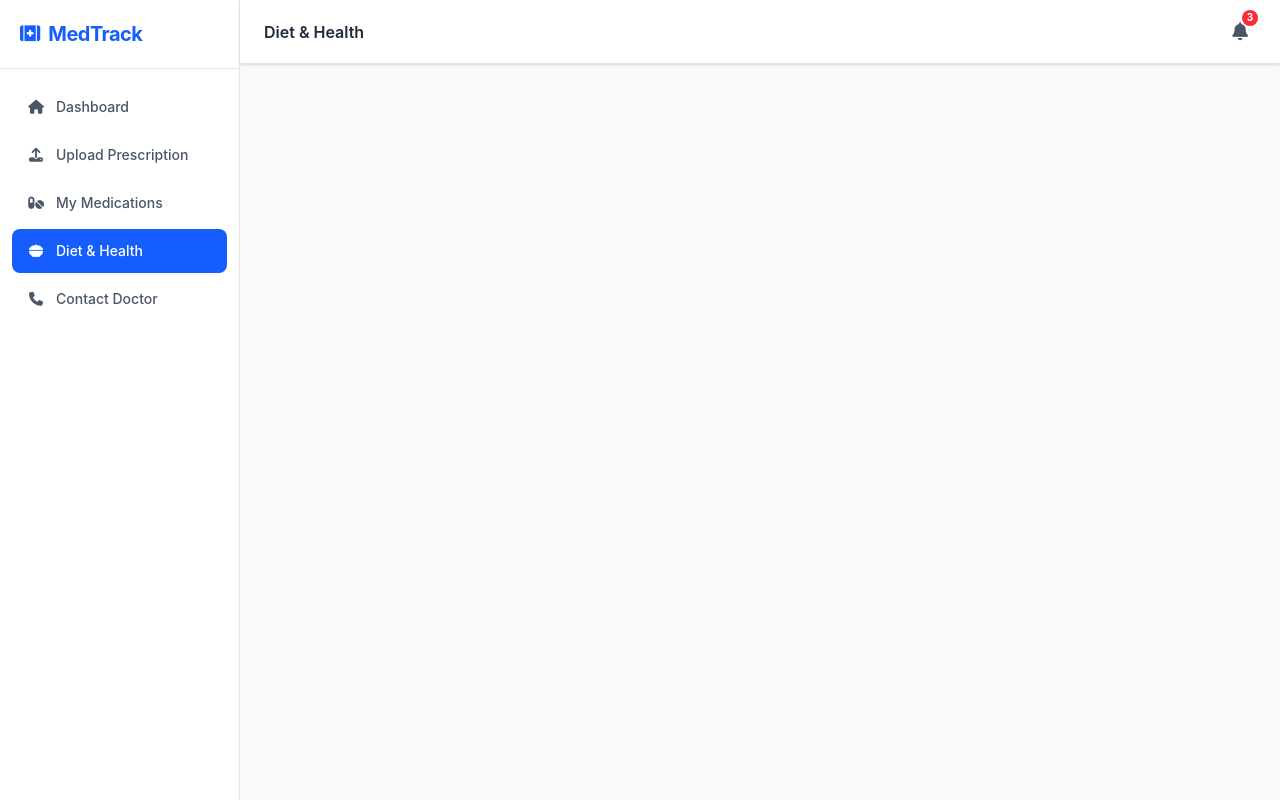
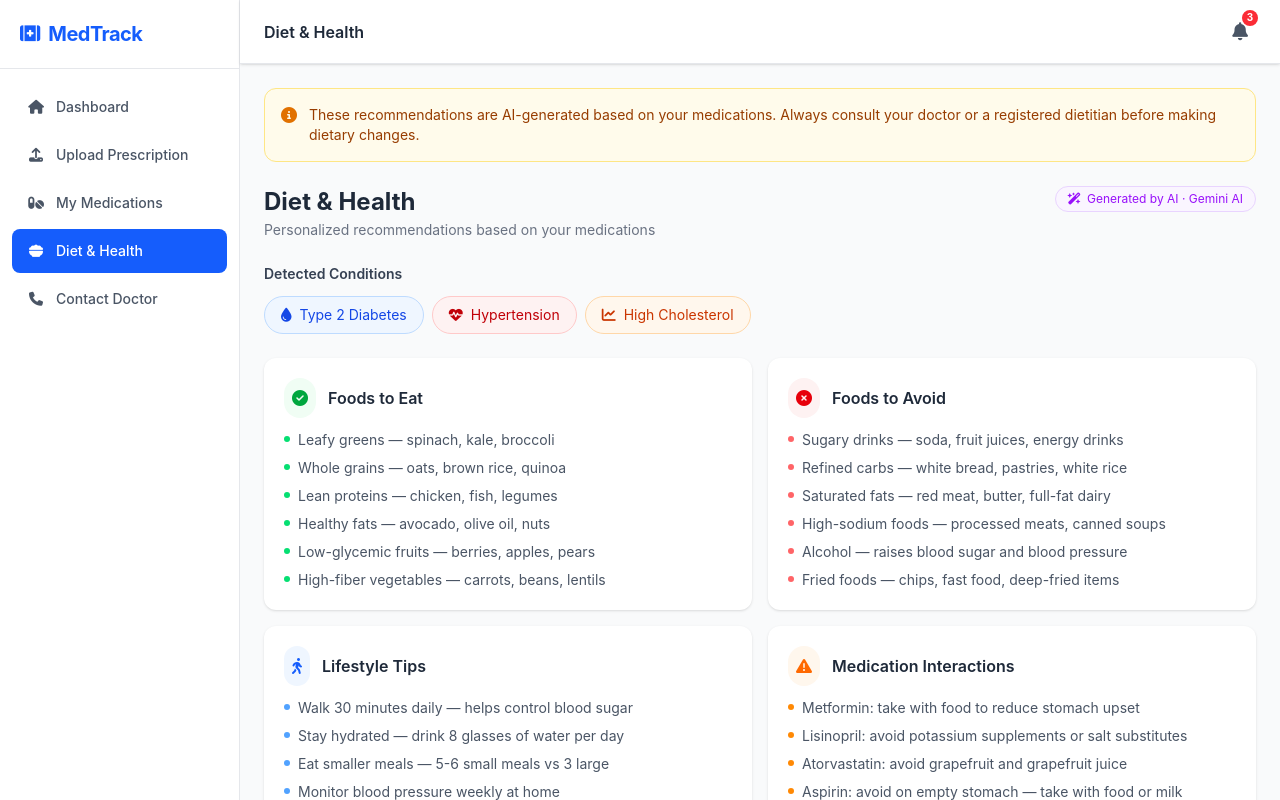
Before and after one commit to sujanamht/medtrack, a React (Vite) app: page /diet in a window 1280 px wide. Built offline with nearby package versions, Linux system fonts and the light colour scheme.

Commit message:
added Diet page

```diff
--- a/src/App.tsx
+++ b/src/App.tsx
@@ -3,7 +3,7 @@ import { BrowserRouter, Routes, Route, NavLink, useLocation } from 'react-router
 import Dashboard from '@/pages/Dashboard'
 // import UploadPrescription from '@/pages/UploadPrescription'
 // import Medications from '@/pages/Medications'
-// import Diet from '@/pages/Diet'
+import Diet from '@/pages/Diet'
 // import Contact from '@/pages/Contact'
 
 const navItems = [
@@ -143,6 +143,7 @@ function Layout() {
         <main className="flex-1 overflow-y-auto p-6 bg-gray-50">
           <Routes>
             <Route path="/" element={<Dashboard />} />
+               <Route path="/diet" element={<Diet />} />
             {/* <Route path="/upload" element={<UploadPrescription />} />
             <Route path="/medications" element={<Medications />} />
             <Route path="/diet" element={<Diet />} />
--- /dev/null
+++ b/src/pages/Diet.tsx
@@ -0,0 +1,197 @@
+const detectedConditions = [
+  { name: 'Type 2 Diabetes',  icon: 'fa-solid fa-droplet',        color: 'blue'   },
+  { name: 'Hypertension',     icon: 'fa-solid fa-heart-pulse',     color: 'red'    },
+  { name: 'High Cholesterol', icon: 'fa-solid fa-chart-line',      color: 'orange' },
+]
+
+const dietSections = [
+  {
+    id: '1',
+    title: 'Foods to Eat',
+    icon: 'fa-solid fa-circle-check',
+    color: 'green',
+    items: [
+      'Leafy greens — spinach, kale, broccoli',
+      'Whole grains — oats, brown rice, quinoa',
+      'Lean proteins — chicken, fish, legumes',
+      'Healthy fats — avocado, olive oil, nuts',
+      'Low-glycemic fruits — berries, apples, pears',
+      'High-fiber vegetables — carrots, beans, lentils',
+    ],
+  },
+  {
+    id: '2',
+    title: 'Foods to Avoid',
+    icon: 'fa-solid fa-circle-xmark',
+    color: 'red',
+    items: [
+      'Sugary drinks — soda, fruit juices, energy drinks',
+      'Refined carbs — white bread, pastries, white rice',
+      'Saturated fats — red meat, butter, full-fat dairy',
+      'High-sodium foods — processed meats, canned soups',
+      'Alcohol — raises blood sugar and blood pressure',
+      'Fried foods — chips, fast food, deep-fried items',
+    ],
+  },
+  {
+    id: '3',
+    title: 'Lifestyle Tips',
+    icon: 'fa-solid fa-person-walking',
+    color: 'blue',
+    items: [
+      'Walk 30 minutes daily — helps control blood sugar',
+      'Stay hydrated — drink 8 glasses of water per day',
+      'Eat smaller meals — 5-6 small meals vs 3 large',
+      'Monitor blood pressure weekly at home',
+      'Get 7-8 hours of sleep consistently',
+      'Reduce stress — try meditation or deep breathing',
+    ],
+  },
+  {
+    id: '4',
+    title: 'Medication Interactions',
+    icon: 'fa-solid fa-triangle-exclamation',
+    color: 'orange',
+    items: [
+      'Metformin: take with food to reduce stomach upset',
+      'Lisinopril: avoid potassium supplements or salt substitutes',
+      'Atorvastatin: avoid grapefruit and grapefruit juice',
+      'Aspirin: avoid on empty stomach — take with food or milk',
+    ],
+  },
+]
+
+const mealPlan = [
+  { meal: 'Breakfast',    time: '7:00 AM',  suggestion: 'Oatmeal with berries + green tea' },
+  { meal: 'Mid-morning',  time: '10:00 AM', suggestion: 'Apple slices with almond butter' },
+  { meal: 'Lunch',        time: '1:00 PM',  suggestion: 'Grilled chicken salad with olive oil dressing' },
+  { meal: 'Afternoon',    time: '4:00 PM',  suggestion: 'Handful of mixed nuts + water' },
+  { meal: 'Dinner',       time: '7:00 PM',  suggestion: 'Baked salmon with steamed broccoli + quinoa' },
+]
+
+// ─── Color Maps ───────────────────────────────────────────────────────────────
+
+type Color = 'blue' | 'red' | 'orange' | 'green'
+
+const conditionPillClass: Record<Color, string> = {
+  blue:   'bg-blue-50   text-blue-700   border-blue-200',
+  red:    'bg-red-50    text-red-700    border-red-200',
+  orange: 'bg-orange-50 text-orange-700 border-orange-200',
+  green:  'bg-green-50  text-green-700  border-green-200',
+}
+
+const sectionIconBg: Record<Color, string> = {
+  green:  'bg-green-50',
+  red:    'bg-red-50',
+  blue:   'bg-blue-50',
+  orange: 'bg-orange-50',
+}
+
+const sectionIconText: Record<Color, string> = {
+  green:  'text-green-600',
+  red:    'text-red-600',
+  blue:   'text-blue-600',
+  orange: 'text-orange-500',
+}
+
+const sectionDot: Record<Color, string> = {
+  green:  'bg-green-400',
+  red:    'bg-red-400',
+  blue:   'bg-blue-400',
+  orange: 'bg-orange-400',
+}
+
+
+export default function Diet() {
+  return (
+    <div className="space-y-6">
+      {/* DISCLAIMER */}
+      <div className="bg-amber-50 border border-amber-200 rounded-xl p-4 flex items-start gap-3">
+        <i className="fa-solid fa-circle-info text-amber-600 mt-0.5 shrink-0" />
+        <p className="text-sm text-amber-800">
+          These recommendations are AI-generated based on your medications. Always consult your
+          doctor or a registered dietitian before making dietary changes.
+        </p>
+      </div>
+      {/* 1. PAGE HEADER */}
+      <div className="flex items-start justify-between flex-wrap gap-3">
+        <div>
+          <h1 className="text-2xl font-bold text-gray-800">Diet &amp; Health</h1>
+          <p className="text-sm text-gray-500 mt-0.5">
+            Personalized recommendations based on your medications
+          </p>
+        </div>
+        <span className="inline-flex items-center gap-1.5 bg-purple-50 text-purple-600 border border-purple-200 rounded-full px-3 py-1 text-xs">
+          <i className="fa-solid fa-wand-magic-sparkles" />
+          Generated by AI · Gemini AI
+        </span>
+      </div>
+
+      {/* 2. DETECTED CONDITIONS */}
+      <div>
+        <p className="text-sm font-semibold text-gray-700 mb-3">Detected Conditions</p>
+        <div className="flex flex-wrap gap-2">
+          {detectedConditions.map(c => (
+            <span
+              key={c.name}
+              className={`inline-flex items-center gap-2 rounded-full border px-4 py-2 text-sm ${conditionPillClass[c.color as Color]}`}
+            >
+              <i className={c.icon} />
+              {c.name}
+            </span>
+          ))}
+        </div>
+      </div>
+
+      {/* 3. DIET SECTIONS GRID */}
+      <div className="grid grid-cols-1 md:grid-cols-2 gap-4">
+        {dietSections.map(section => (
+          <div key={section.id} className="bg-white rounded-xl shadow-sm p-5">
+            {/* Header */}
+            <div className="flex items-center gap-3">
+              <div className={`rounded-full p-2 ${sectionIconBg[section.color as Color]}`}>
+                <i className={`${section.icon} ${sectionIconText[section.color as Color]}`} />
+              </div>
+              <h3 className="font-semibold text-gray-800">{section.title}</h3>
+            </div>
+
+            {/* Items */}
+            <ul className="mt-3 space-y-2">
+              {section.items.map((item, idx) => (
+                <li key={idx} className="flex gap-2 items-start text-sm text-gray-600">
+                  <span
+                    className={`w-1.5 h-1.5 rounded-full mt-1.5 flex-shrink-0 ${sectionDot[section.color as Color]}`}
+                  />
+                  {item}
+                </li>
+              ))}
+            </ul>
+          </div>
+        ))}
+      </div>
+
+      {/* 4. SAMPLE MEAL PLAN */}
+      <div className="bg-white rounded-xl shadow-sm p-5">
+        <div className="flex items-center gap-2 mb-1">
+          <i className="fa-solid fa-utensils text-gray-700" />
+          <h3 className="font-semibold text-gray-800">Sample Meal Plan</h3>
+        </div>
+
+        <div className="divide-y divide-gray-100">
+          {mealPlan.map(entry => (
+            <div key={entry.meal} className="flex items-center py-3">
+              <span className="font-medium text-gray-800 w-28 shrink-0">{entry.meal}</span>
+              <span className="bg-gray-100 text-gray-600 text-xs px-2 py-0.5 rounded-full shrink-0">
+                {entry.time}
+              </span>
+              <span className="text-sm text-gray-600 flex-1 ml-4">{entry.suggestion}</span>
+            </div>
+          ))}
+        </div>
+      </div>
+
+
+
+    </div>
+  )
+}
--- a/tsconfig.app.json
+++ b/tsconfig.app.json
@@ -14,7 +14,6 @@
     "moduleDetection": "force",
     "noEmit": true,
     "jsx": "react-jsx",
-    "ignoreDeprecations": "6.0",
     "baseUrl": ".",
     "paths": {
       "@/*": ["./src/*"]
```
